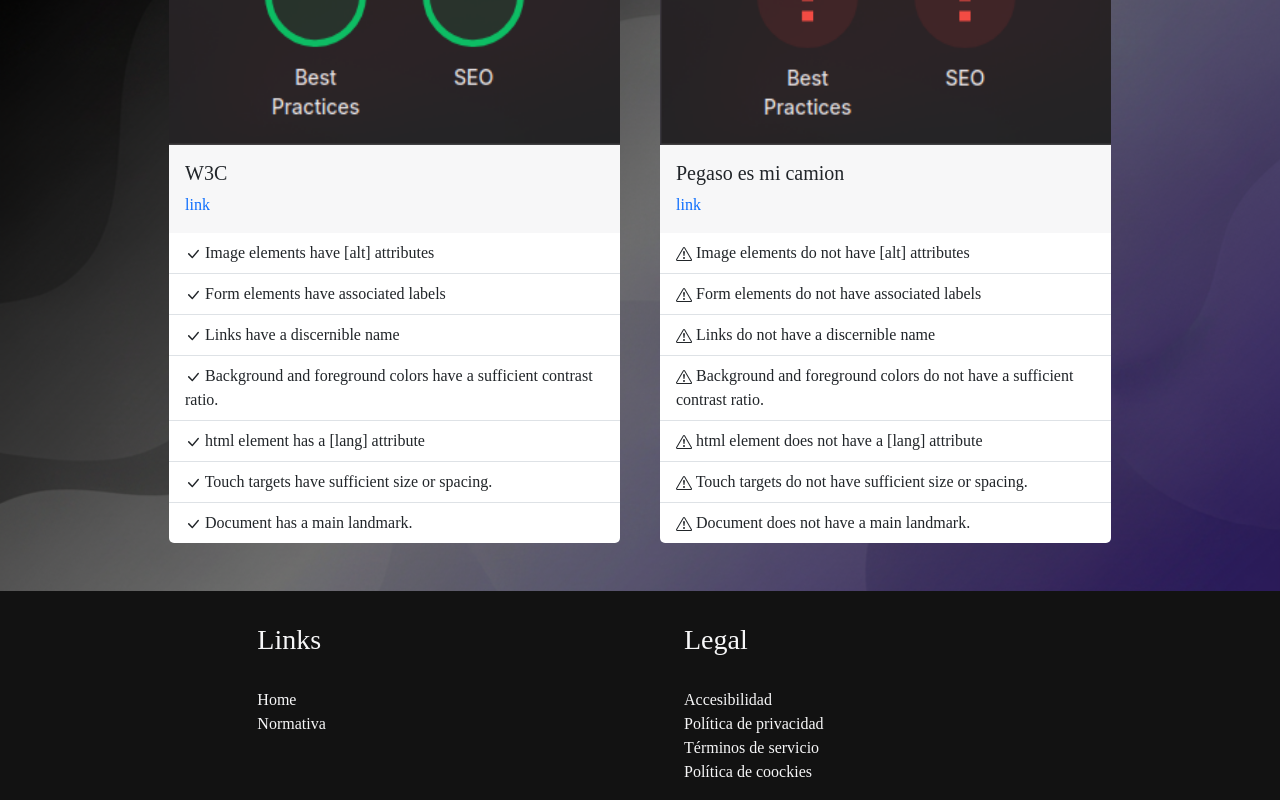
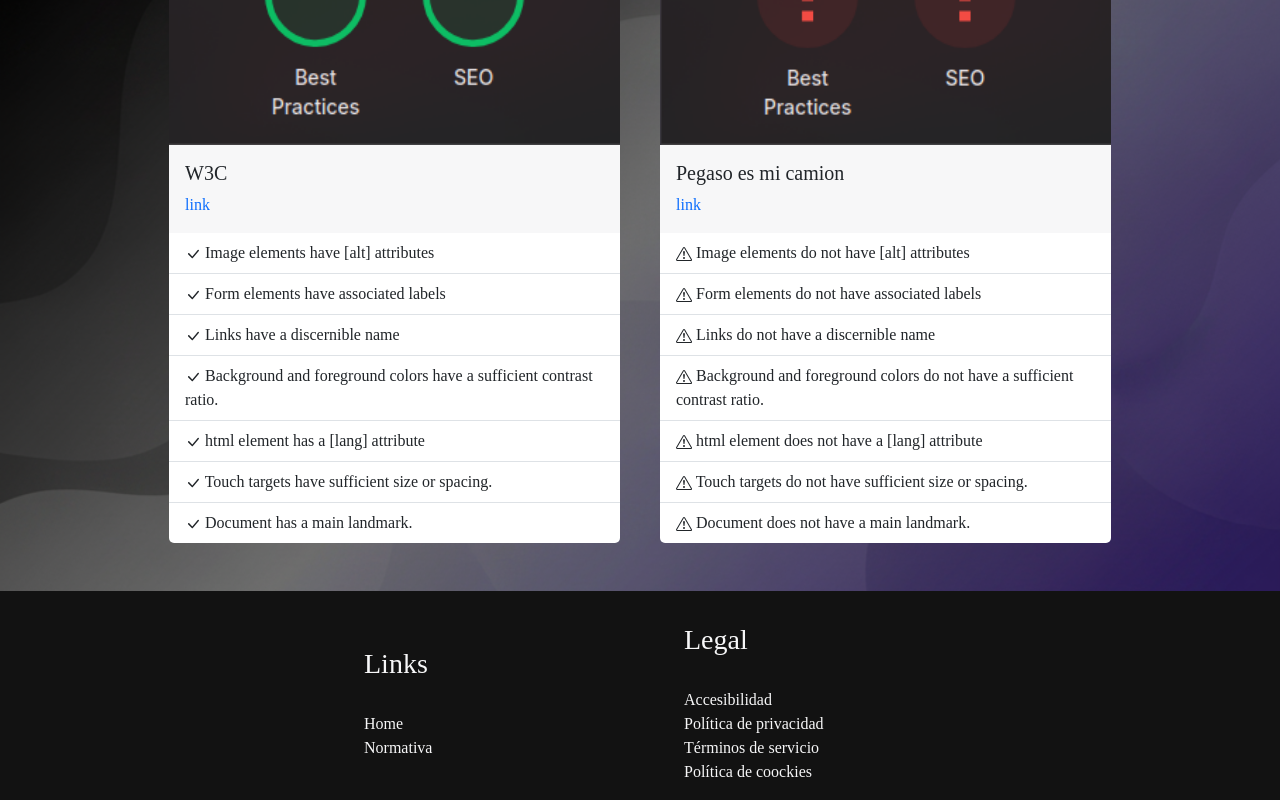
Before and after one commit to AndresISouto/accesibilidad, a website: page normativa.html in a window 1280 px wide. Shown: the part 2971-3771 px from the top of the page. Drawn offline with nearby package versions, Linux system fonts and the light colour scheme; a web font is replaced by a local one.

Commit message:
commentaries and centering the footer

```diff
--- a/normativa.html
+++ b/normativa.html
@@ -12,7 +12,7 @@
 </head>
 
 <body>
-
+  <!-- Barra de navegacion -->
   <nav class="navbar navbar-expand-lg  blue fixed-top">
     <div class="container-fluid ">
       <a class="navbar-brand" href="index.html">Accesibilidad</a>
@@ -32,9 +32,11 @@
       </div>
     </div>
   </nav>
+  <!-- hero image -->
   <header>
     <img src="multimedia/img/Text-test.png" alt="imagen de fondo" class="hero">
   </header>
+  <!-- Introduccion -->
   <main>
     <h1>Introducción</h1>
     <p>En nuestra misión de construir un ecosistema digital verdaderamente inclusivo, la accesibilidad web es nuestra
@@ -44,6 +46,7 @@
       fundamental, y nos comprometemos a mantener un espacio donde la tecnología no sea una barrera, sino un puente para
       que todos los usuarios puedan acceder a la información y participar activamente.</p>
   </main>
+  <!-- Tabla de niveles de conformidad -->
   <section>
     <h2>Niveles de conformidad</h2>
     <table class="table table-striped  table-dark mx-auto" style="width: 90vw;">
@@ -85,6 +88,7 @@
       </tbody>
     </table>
   </section>
+  <!-- Recursos -->
   <section>
     <h2>Recursos oficiales</h2>
     <ul class="list-group mx-auto text-center mb-5 b-0 " style="width: 90vw;">
@@ -102,6 +106,7 @@
       </li>
     </ul>
   </section>
+  <!-- Buenas Practicas -->
   <section>
     <h2>Buenas prácticas</h2>
     <ol class="list-group list-group-numbered mx-auto mb-5 text-center" style="width: 90vw;">
@@ -119,7 +124,7 @@
         apoyo.</li>
     </ol>
   </section>
-
+  <!-- Comparativa visual de dos paginas -->
   <section>
     <h2 class="text-center">Comparativa visual</h2>
     <section class="container">
@@ -241,18 +246,17 @@
     </section>
   </section>
 
-
-
+  <!-- Footer -->
   <footer class="container-fluid black">
-    <div class="row justify-content-center align-items-start">
-      <div class="col-12 col-md-4">
+    <div class="row justify-content-center align-items-center">
+      <div class="col-12 col-md-3">
         <h3 class="whiteText">Links</h3>
         <ul>
           <li><a href="index.html" class="whiteText">Home</a></li>
           <li><a href="normativa.html" class="whiteText">Normativa</a></li>
         </ul>
       </div>
-      <div class="col-12 col-md-4">
+      <div class="col-12 col-md-3">
         <h3 class="whiteText">Legal</h3>
         <ul>
           <li class="whiteText">Accesibilidad</li>
```
